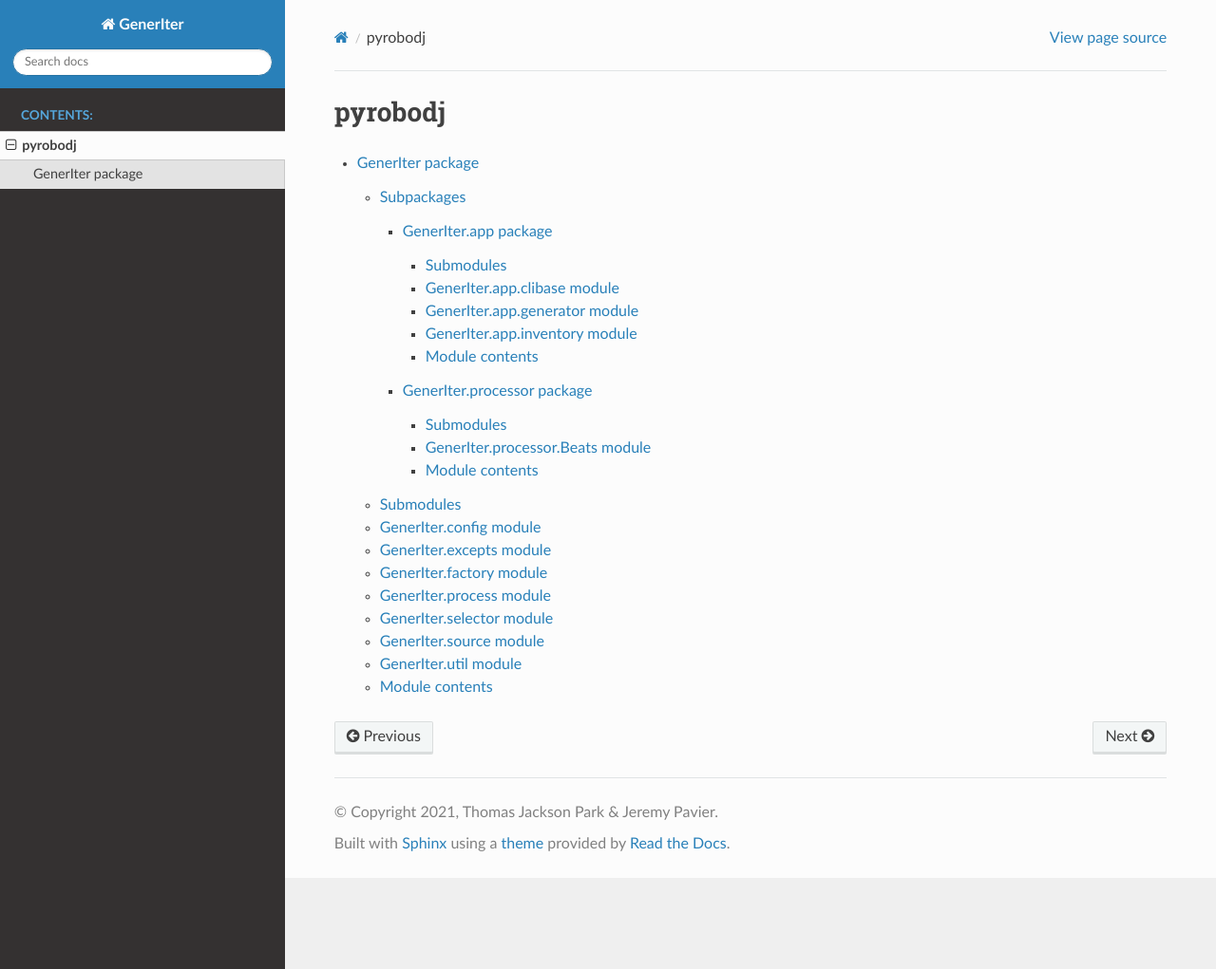
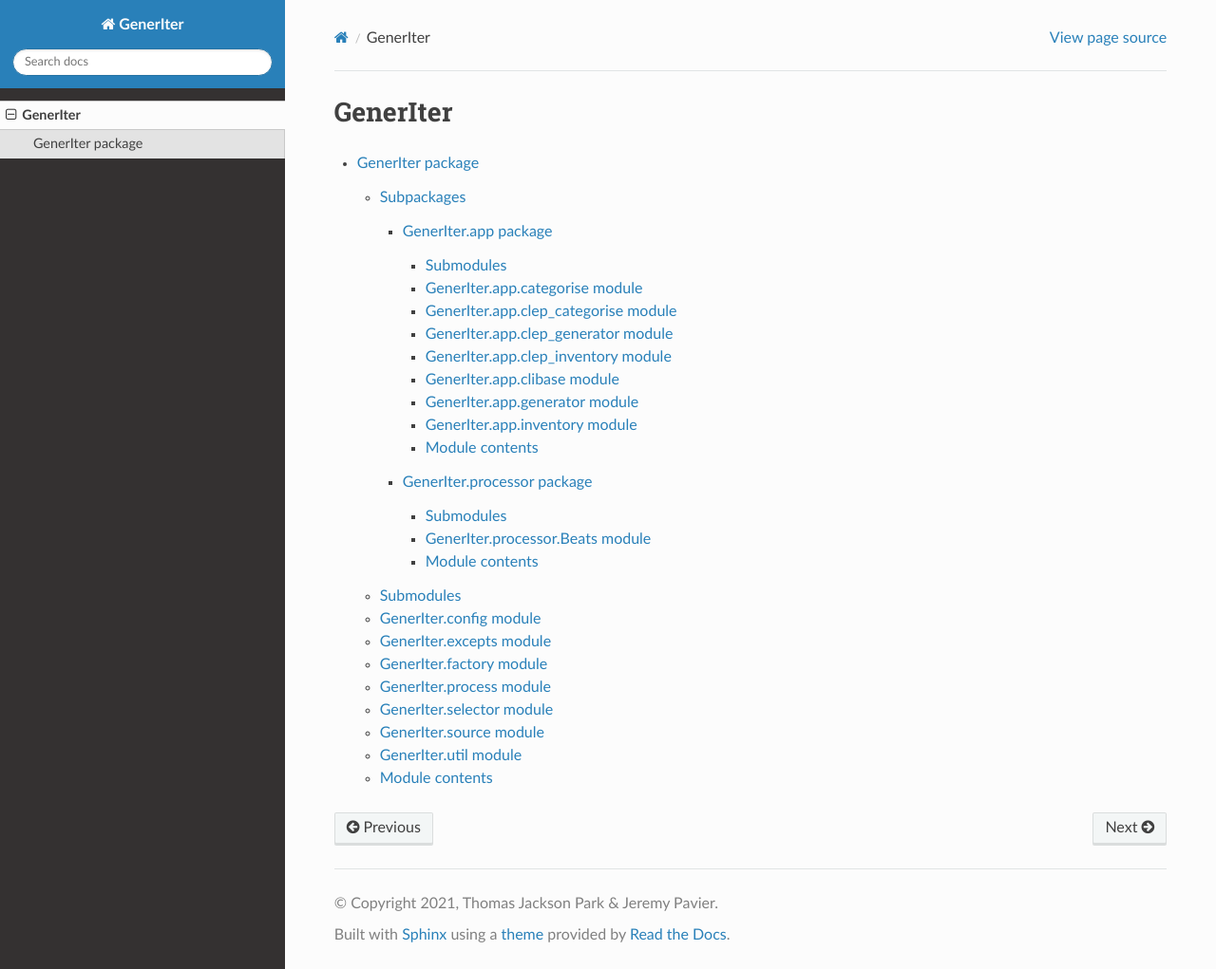
Before and after one commit to GridPresence/GenerIter, a Sphinx documentation site: the page built from docs/source/modules.rst, in a window 1280 px wide and 1021 px high. Shown: the whole window at 95% size. Built offline with Sphinx 7.4.7 and the Read the Docs theme 2.0.0, drawn with Linux system fonts in a browser that asks for light colours.

Commit message:
Doc tweaks

```diff
--- a/docs/source/GenerIter.app.rst
+++ b/docs/source/GenerIter.app.rst
@@ -3,6 +3,38 @@
 
 Submodules
 ----------
+
+GenerIter.app.categorise module
+-------------------------------
+
+.. automodule:: GenerIter.app.categorise
+   :members:
+   :undoc-members:
+   :show-inheritance:
+
+GenerIter.app.clep\_categorise module
+-------------------------------------
+
+.. automodule:: GenerIter.app.clep_categorise
+   :members:
+   :undoc-members:
+   :show-inheritance:
+
+GenerIter.app.clep\_generator module
+------------------------------------
+
+.. automodule:: GenerIter.app.clep_generator
+   :members:
+   :undoc-members:
+   :show-inheritance:
+
+GenerIter.app.clep\_inventory module
+------------------------------------
+
+.. automodule:: GenerIter.app.clep_inventory
+   :members:
+   :undoc-members:
+   :show-inheritance:
 
 GenerIter.app.clibase module
 ----------------------------
--- a/docs/source/modules.rst
+++ b/docs/source/modules.rst
@@ -1,5 +1,5 @@
-pyrobodj
-========
+GenerIter
+=========
 
 .. toctree::
    :maxdepth: 4
```
Also changed, not shown: docs/source/index.rst (+8 -3 lines), 1 other file.
